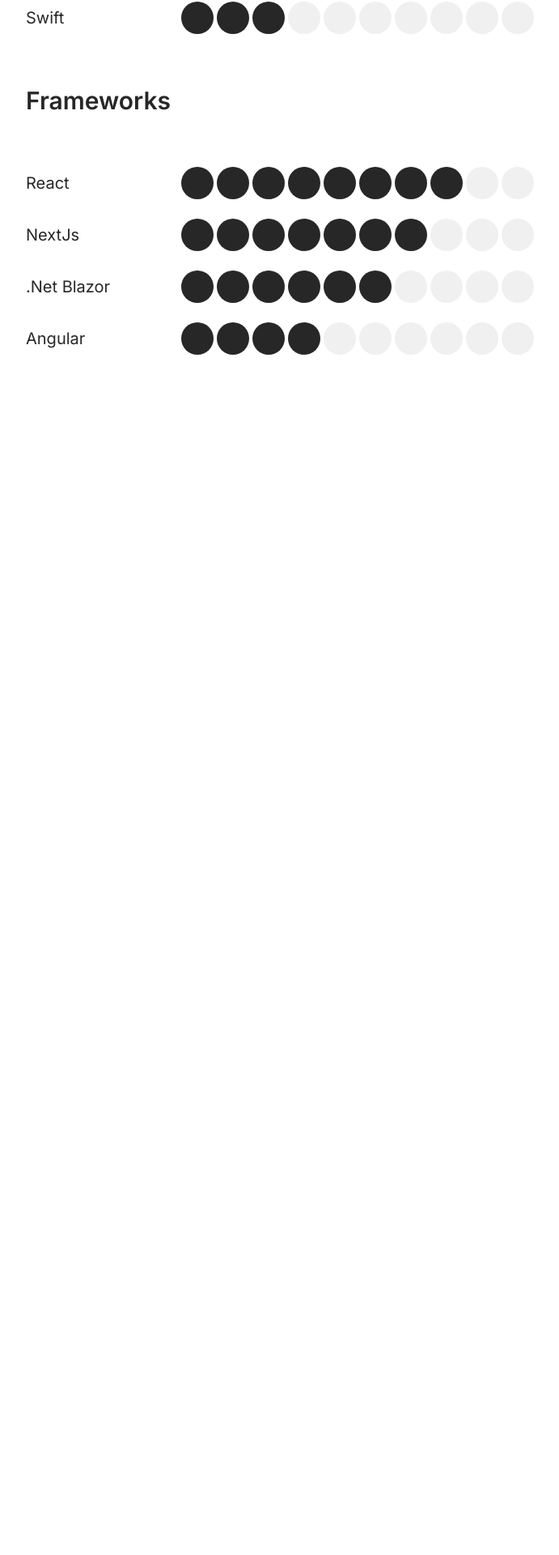
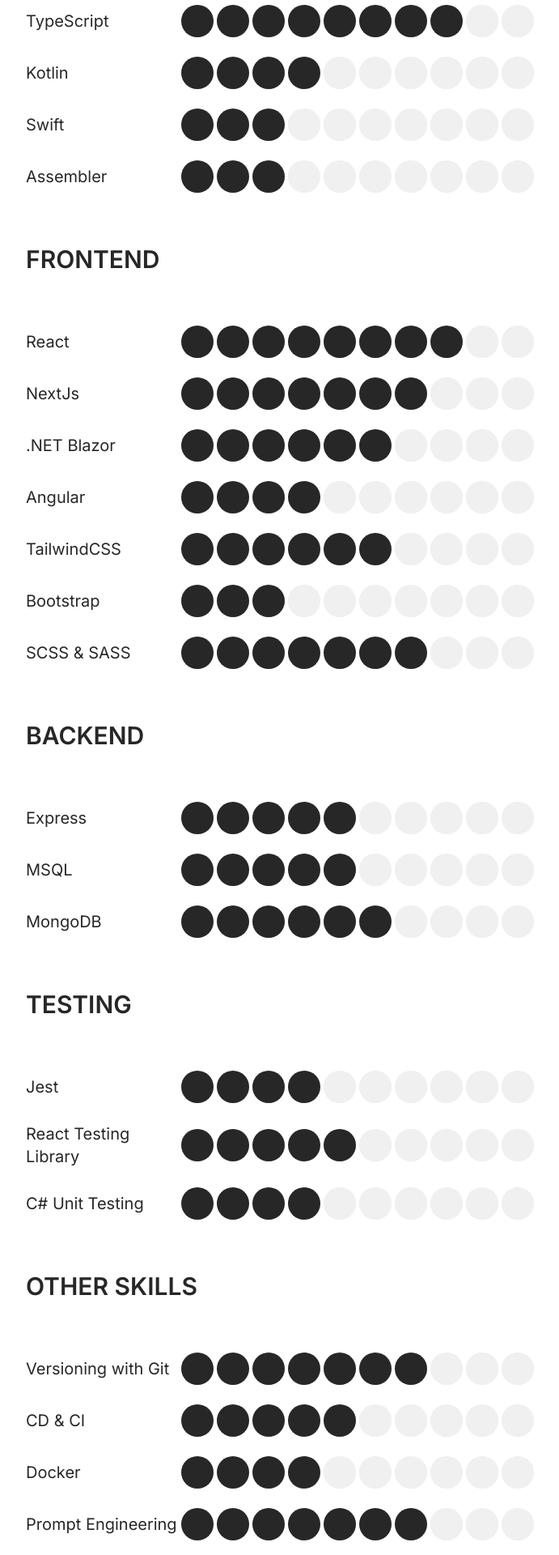
Before and after one commit to tobiasmeyhoefer/my-website-next, a Next.js app: page /skills in a window 1280 px wide. Shown: the part 578-2498 px from the top of the page at 81% size, without its empty margins (128-819 px from the left). Before the commit the page ends 1176 px from the top, so only its background shows below. Built offline with nearby package versions, Linux system fonts and the light colour scheme.

Commit message:
added effects and fixed bugs

```diff
--- a/app/aboutme/page.tsx
+++ /dev/null
@@ -1,26 +0,0 @@
-import Script from "next/script"
-
-export default function AboutMe() {
-  return (
-    // <div className="mt-40">
-    //   <h1 className="font-bold text-3xl">About me</h1>
-    //   <div className="p-5 rounded-xl bg-text text-white absolute top-2/3 left-80">Call me Tobi</div>
-    //   <div className="p-5 rounded-xl bg-text text-white absolute top-96 left-2/3">21 years old</div>
-    // </div>
-    <>
-    {/* hiervon 3 Stück machen die immer ihren Text ändern wenn sie zb horizontal anecken */}
-      <div id="box" className="h-96 w-full mt-40">
-        <div id="dvd" className="bouncing_info bg-text text-white relative w-32 p-5 text-center ">
-          21 years old
-        </div>
-        <div id="dvd2" className="bouncing_info bg-text text-white relative w-32 p-5 text-center ">
-          born in berlin
-        </div>
-        <div id="dvd3" className="bouncing_info bg-text text-white relative w-32 p-5 text-center ">
-          track & field athlete
-        </div>
-        <Script src="scripts/bouncing.js" defer></Script>
-      </div>
-    </>
-  )
-}
--- a/app/components/Navigation/Navigation.tsx
+++ b/app/components/Navigation/Navigation.tsx
@@ -8,10 +8,14 @@
   const toggle = () => {
     setIsOpen(!isOpen)
   }
+
+  const deactivate = () => {
+    setIsOpen(false)
+  }
   return (
     <>
       <SideBar isOpen={isOpen} toggle={toggle} />
-      <Navbar toggle={toggle} />
+      <Navbar toggle={toggle} deactivate={deactivate}/>
     </>
   )
 }
--- a/app/components/Navigation/SideBar.tsx
+++ b/app/components/Navigation/SideBar.tsx
@@ -9,7 +9,7 @@
 }): JSX.Element {
   return (
     <div
-      className="fixed md:hidden w-full bg-white z-2 bottom-0 top-0 flex justify-center"
+      className="fixed md:hidden w-full bg-white z-2 bottom-0 top-0 flex justify-center z-10"
       style={{
         opacity: `${isOpen ? "1" : "0"}`,
         top: ` ${isOpen ? "0" : "-100%"}`,
@@ -34,7 +34,7 @@
             skills
           </Link>
         </li>
-        <li>
+        {/* <li>
           <Link
             href="/aboutme"
             className="h-full flex justify-center items-center hover:bg-lightGray py-8 hover:font-bold transition-all"
@@ -42,7 +42,7 @@
           >
             me
           </Link>
-        </li>
+        </li> */}
       </ul>
     </div>
   )
--- a/app/components/reusables/Circle.tsx
+++ b/app/components/reusables/Circle.tsx
@@ -1,7 +1,21 @@
-export default function Circle({ isBlack }: {isBlack: boolean}) {
-  if(isBlack) {
-    return <div className="w-5 h-5 rounded-full md:w-10 md:h-10 bg-text"></div>
+"use client"
+
+import { motion } from "framer-motion"
+
+export default function Circle({ isBlack }: { isBlack: boolean }) {
+  if (isBlack) {
+    return (
+      <motion.div
+        variants={{ hidden: { opacity: 0 }, show: { opacity: 1 } }}
+        className="fillingCircle w-5 h-5 rounded-full md:w-10 md:h-10 bg-text"
+      ></motion.div>
+    )
   }
 
-  return <div className="w-5 h-5 rounded-full md:w-10 md:h-10 bg-lightGray"></div>
+  return (
+    <motion.div
+      variants={{ hidden: { opacity: 0 }, show: { opacity: 1 } }}
+      className="w-5 h-5 rounded-full md:w-10 md:h-10 bg-lightGray"
+    ></motion.div>
+  )
 }
--- a/app/components/reusables/SkillCircles.tsx
+++ b/app/components/reusables/SkillCircles.tsx
@@ -1,6 +1,8 @@
+"use client"
+
 //bekommt die Punkte Anzahl und liefert die Komponente zurück
-
-import Circle from "./Circle";
+import { motion } from "framer-motion"
+import Circle from "./Circle"
 
 // params: {
 //   skill: string;
@@ -8,22 +10,40 @@
 // }
 
 export default function SkillCircles({ params }: { params: { skill: string; circles: number } }) {
-
   let content = []
-  for(let i = 0; i < 10; i++) {
-    if(i < params.circles) {
+  for (let i = 0; i < 10; i++) {
+    if (i < params.circles) {
       content.push(<Circle key={params.skill} isBlack={true}></Circle>)
     } else {
       content.push(<Circle key={params.skill} isBlack={false}></Circle>)
     }
   }
 
-  return(
-    <li key={params.skill} className="flex items-center">
+  let content2 = []
+  for (let i = 0; i < 10; i++) {
+    content2.push(<Circle key={params.skill} isBlack={false}></Circle>)
+  }
+
+  return (
+    <li key={params.skill} className="flex items-center w-fit relative">
+      <div className="flex gap-1 absolute right-0 w-fit -z-10">{content2}</div>
       <p className="text-base md:text-xl w-48">{params.skill}</p>
-      <div className="flex gap-1">
+      <motion.div
+        variants={{
+          hidden: { opacity: 0 },
+          show: {
+            opacity: 1,
+            transition: {
+              staggerChildren: 0.3,
+            },
+          },
+        }}
+        initial="hidden"
+        animate="show"
+        className="flex gap-1"
+      >
         {content}
-      </div>
+      </motion.div>
     </li>
   )
 }
--- /dev/null
+++ b/app/experience/loading.tsx
@@ -0,0 +1,5 @@
+export default function Loading() {
+  return(
+    <div>Hello</div>
+  )
+}
--- a/app/globals.css
+++ b/app/globals.css
@@ -12,6 +12,7 @@
 body {
   max-width: 100vw;
   overflow-x: hidden;
+  overflow-y: scroll;
 }
 
 body {
@@ -28,3 +29,17 @@
   color: inherit;
   text-decoration: none;
 }
+
+/* .fillingCircle {
+  animation: circle;
+}
+
+@keyframes cirlce {
+  from {
+    background-color: ;
+  }
+  to {
+    bac
+  }
+
+} */
--- a/app/skills/page.tsx
+++ b/app/skills/page.tsx
@@ -3,7 +3,11 @@
 export default function skillsPage() {
   return (
     <div className="mt-40 mb-40">
-      <h2 className="text-xl md:text-3xl font-semibold mb-16">programming languages</h2>
+      <div>
+        <p className="font-bold text-xl mb-8">Legend</p>
+        <p className="mb-12">1 - 3 basic knowledge, 3 - 6 good knowledge 6 - 9 deepdived knowledge, 10 I know everything (not possible)</p>
+      </div>
+      <h2 className="text-xl md:text-3xl font-semibold mb-16">PROGRAMMING LANGUAGES</h2>
       <ul className="flex flex-col gap-6">
         <SkillCircles
           params={{
@@ -41,8 +45,14 @@
             circles: 3,
           }}
         ></SkillCircles>
+        <SkillCircles
+          params={{
+            skill: "Assembler",
+            circles: 3,
+          }}
+        ></SkillCircles>
       </ul>
-      <h2 className="text-xl md:text-3xl font-semibold my-16">Frameworks</h2>
+      <h2 className="text-xl md:text-3xl font-semibold my-16">FRONTEND</h2>
       <ul className="flex flex-col gap-6">
         <SkillCircles
           params={{
@@ -58,7 +68,7 @@
         ></SkillCircles>
         <SkillCircles
           params={{
-            skill: ".Net Blazor",
+            skill: ".NET Blazor",
             circles: 6,
           }}
         ></SkillCircles>
@@ -68,6 +78,120 @@
             circles: 4,
           }}
         ></SkillCircles>
+        <SkillCircles
+          params={{
+            skill: "TailwindCSS",
+            circles: 6,
+          }}
+        ></SkillCircles>
+        <SkillCircles
+          params={{
+            skill: "Bootstrap",
+            circles: 3,
+          }}
+        ></SkillCircles>
+        <SkillCircles
+          params={{
+            skill: "SCSS & SASS",
+            circles: 7,
+          }}
+        ></SkillCircles>
+      </ul>
+      <h2 className="text-xl md:text-3xl font-semibold my-16">BACKEND</h2>
+      <ul className="flex flex-col gap-6">
+        <SkillCircles
+          params={{
+            skill: "Express",
+            circles: 5,
+          }}
+        ></SkillCircles>
+        <SkillCircles
+          params={{
+            skill: "MSQL",
+            circles: 5,
+          }}
+        ></SkillCircles>
+        <SkillCircles
+          params={{
+            skill: "MongoDB",
+            circles: 6,
+          }}
+        ></SkillCircles>
+      </ul>
+      <h2 className="text-xl md:text-3xl font-semibold my-16">TESTING</h2>
+      <ul className="flex flex-col gap-6">
+        <SkillCircles
+          params={{
+            skill: "Jest",
+            circles: 4,
+          }}
+        ></SkillCircles>
+        <SkillCircles
+          params={{
+            skill: "React Testing Library",
+            circles: 5,
+          }}
+        ></SkillCircles>
+        <SkillCircles
+          params={{
+            skill: "C# Unit Testing",
+            circles: 4,
+          }}
+        ></SkillCircles>
+      </ul>
+      <h2 className="text-xl md:text-3xl font-semibold my-16">OTHER SKILLS</h2>
+      <ul className="flex flex-col gap-6">
+        <SkillCircles
+          params={{
+            skill: "Versioning with Git",
+            circles: 7,
+          }}
+        ></SkillCircles>
+        <SkillCircles
+          params={{
+            skill: "CD & CI",
+            circles: 5,
+          }}
+        ></SkillCircles>
+        <SkillCircles
+          params={{
+            skill: "Docker",
+            circles: 4,
+          }}
+        ></SkillCircles>
+        <SkillCircles
+          params={{
+            skill: "Prompt Engineering",
+            circles: 7,
+          }}
+        ></SkillCircles>
+      </ul>
+      <h2 className="text-xl md:text-3xl font-semibold my-16">THEORETICAL KNOWLEDGE</h2>
+      <ul className="flex flex-col gap-6">
+        <SkillCircles
+          params={{
+            skill: "Algorithms",
+            circles: 6,
+          }}
+        ></SkillCircles>
+        <SkillCircles
+          params={{
+            skill: "Data Structures",
+            circles: 6,
+          }}
+        ></SkillCircles>
+        <SkillCircles
+          params={{
+            skill: "Relational Databases",
+            circles: 7,
+          }}
+        ></SkillCircles>
+        <SkillCircles
+          params={{
+            skill: "Software Design Principles",
+            circles: 8,
+          }}
+        ></SkillCircles>
       </ul>
     </div>
   )
```
Also changed, not shown: app/components/Navigation/NavBar.tsx (+5 -5 lines), app/startingPage/page.tsx (+38 -15 lines), public/scripts/bouncing.js (+44 -20 lines).
